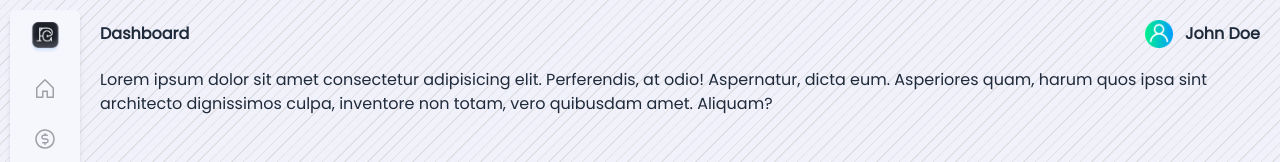
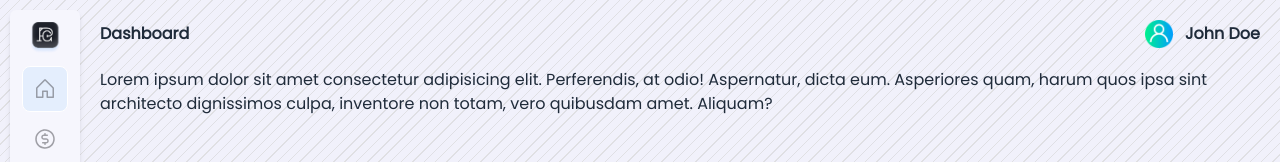
Before and after one commit to haydar-hilmy/GoalPocket-FE, a React (Vite) app: page / in a window 1280 px wide. Shown: the top 162 px of the page. Built offline with nearby package versions, Linux system fonts and the light colour scheme.

Commit message:
navbar indicator

```diff
--- a/src/components/navbar/NavLink.jsx
+++ b/src/components/navbar/NavLink.jsx
@@ -1,16 +1,18 @@
 import { href, Link } from "react-router"
 
-export const NavLink = ({ children, hrefTo }) => {
-    return <Link className="
+export const NavLink = ({ children, hrefTo, isActive = false }) => {
+    return <Link className={`
     text-[#494a50]
     p-2.5
     duration-100
     rounded-lg
     border
     border-transparent
+    ${isActive ? "bg-[#E4EEFD] text-[#0087FF] border-white" : ""}
     hover:bg-[#E4EEFD]
     hover:text-[#0087FF]
     hover:border-white
     hover:shadow-md
-    " to={hrefTo}>{children}</Link>
+
+    `} to={hrefTo}>{children}</Link>
 }
--- a/src/components/navbar/Navbar.jsx
+++ b/src/components/navbar/Navbar.jsx
@@ -3,18 +3,18 @@
 import { Icon } from "../icons/icons";
 import { NavLink } from "./NavLink";
 
-const Navbar = () => {
+const Navbar = ({ page = "home" }) => {
   return (
     <div className="bg-transparent flex flex-col h-[100vh] sticky top-0 left-0 w-fit">
       <div className="my-2.5 ml-2.5 p-3 shadow-md bg-bg_base rounded-md h-full w-fit flex flex-col items-center gap-3">
         <Logo />
         <nav className="flex flex-col gap-1">
-          <NavLink hrefTo={"/"}><Icon.House /></NavLink>
+          <NavLink isActive={page == "dashboard" ? true : false} hrefTo={"/"}><Icon.House /></NavLink>
           <NavLink hrefTo={"/currency"}><Icon.CurrencyCircleDollar /></NavLink>
           <NavLink><Icon.CreditCard /></NavLink>
           <NavLink><Icon.MoneyWavy /></NavLink>
           <NavLink><Icon.Key /></NavLink>
-          <NavLink><Icon.UserCircle /></NavLink>
+          <NavLink isActive={page == "profile" ? true : false}><Icon.UserCircle /></NavLink>
         </nav>
       </div>
     </div>
--- a/src/layouts/AppLayout.jsx
+++ b/src/layouts/AppLayout.jsx
@@ -3,14 +3,14 @@
 import Navbar from "../components/navbar/Navbar";
 import { HeaderApp } from "../components/header/HeaderApp";
 
-const AppLayout = ({ children, type = "App" }) => {
+const AppLayout = ({ children, type = "App", page = "home" }) => {
   return (
     <div className="flex flex-row">
       <Helmet>
         <title>{type} | GoalPocket</title>
       </Helmet>
 
-      <Navbar />
+      <Navbar page={page} />
 
       <main className="px-5 pt-0 pb-5">
         <HeaderApp />
--- a/src/pages/App/DashboardPage.jsx
+++ b/src/pages/App/DashboardPage.jsx
@@ -5,7 +5,7 @@
 
 
     return (
-        <AppLayout type="Dashboard App">
+        <AppLayout type="Dashboard App" page="dashboard">
             <h1>Lorem ipsum dolor sit amet consectetur adipisicing elit. Perferendis, at odio! Aspernatur, dicta eum. Asperiores quam, harum quos ipsa sint architecto dignissimos culpa, inventore non totam, vero quibusdam amet. Aliquam?</h1><br />
         </AppLayout>
     )
```
